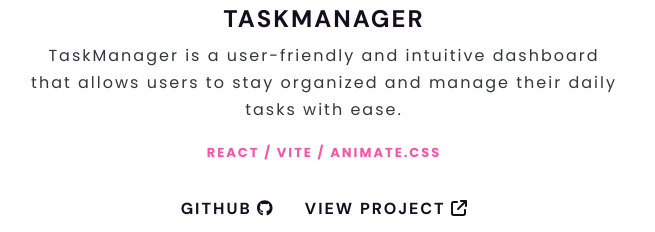
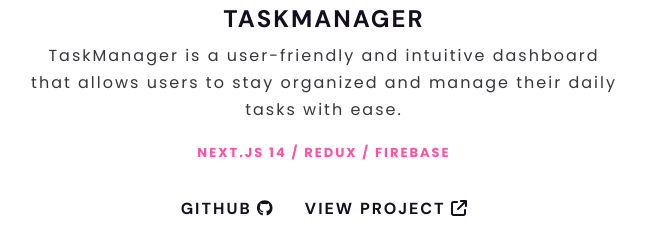
Before and after one commit to jarolthecoder/Portfolio-V3, a React (Vite) app: page / in a window 1280 px wide. Shown: the part 2240-2472 px from the top of the page, without its empty margins (106-761 px from the left). Built offline with nearby package versions, Linux system fonts and the light colour scheme.

Commit message:
Updated projects

```diff
--- a/src/App.jsx
+++ b/src/App.jsx
@@ -6,8 +6,6 @@
 import { AppRouter } from './router/AppRouter'
 import 'aos/dist/aos.css';
 import './App.css'
-
-
 
 export const App = () => {
 
--- a/src/helpers/projectsData.js
+++ b/src/helpers/projectsData.js
@@ -12,9 +12,9 @@
     img: taskmanagerImg,
     description:
       "TaskManager is a user-friendly and intuitive dashboard that allows users to stay organized and manage their daily tasks with ease.",
-    technologies: "React / Vite / Animate.css",
-    repo_link: "https://github.com/jarolthecoder/TaskManagerApp",
-    url: "https://thetaskmanager.netlify.app/",
+    technologies: "Next.js 14 / Redux / Firebase",
+    repo_link: "https://github.com/jarolthecoder/TaskManager-V2",
+    url: "https://thetaskmanager.vercel.app/",
   },
   {
     name: "Koffee",
```
